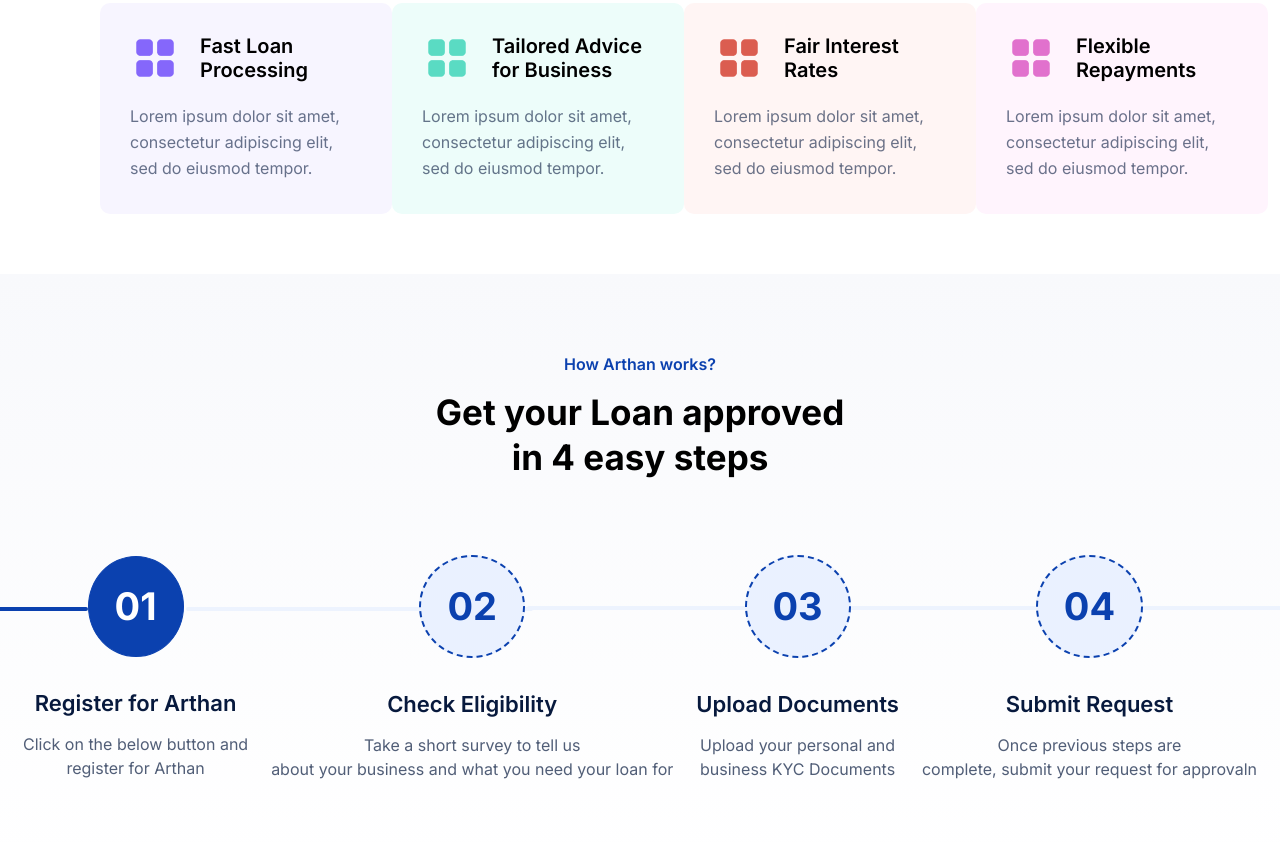
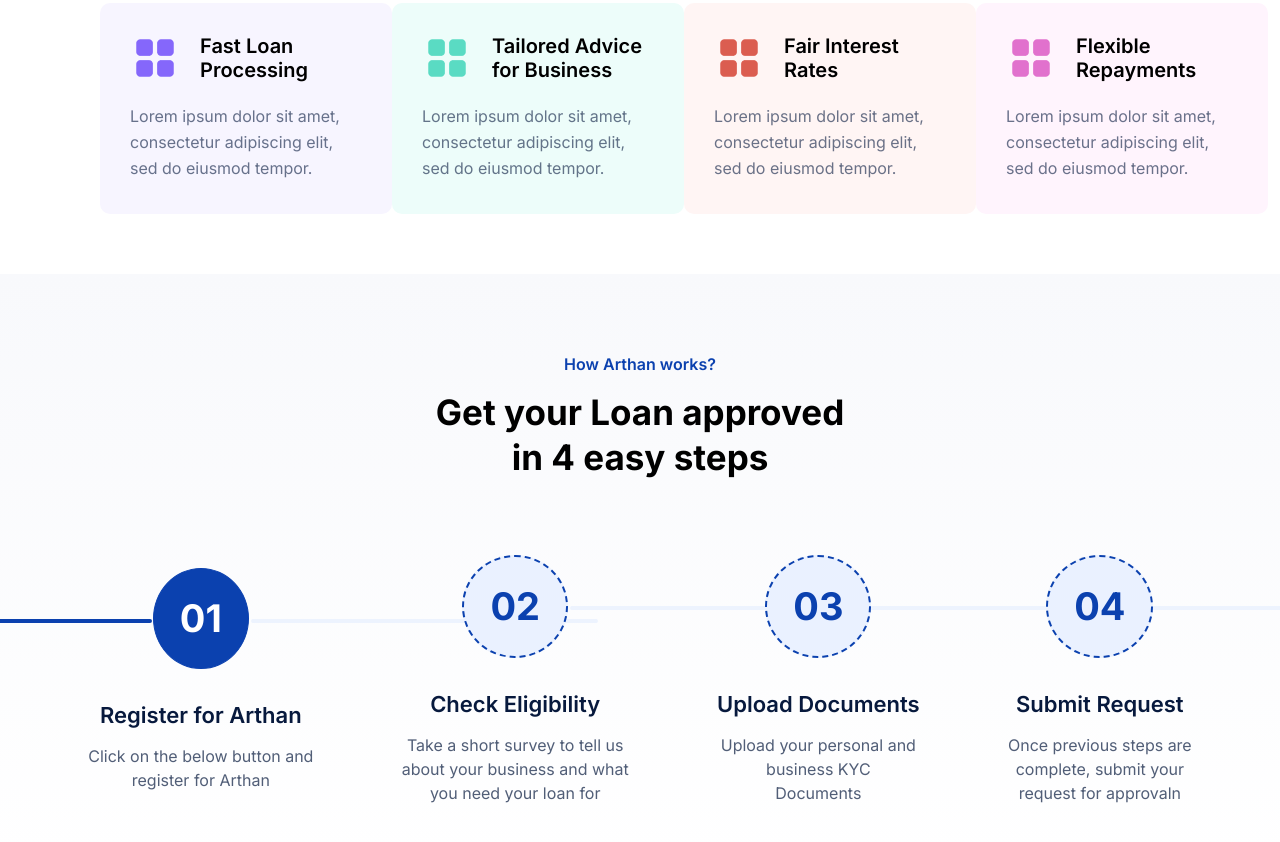
Before and after one commit to imsikun/Arthan-Finance-Website, a plain HTML site: page index.html in a window 1280 px wide. Shown: the part 1749-2591 px from the top of the page. Drawn offline with Linux system fonts and the light colour scheme.

Commit message:
some visiual changes

```diff
--- a/index.html
+++ b/index.html
@@ -126,22 +126,22 @@
         <h3>01</h3>
         <h1>Register for Arthan</h1>
         <p>Click on the below button and <br> register for Arthan</p>
-        <!-- <button class="btn signup">Sign up now</button> -->
+        <!-- <a href="#" class="sign_up">Sign up now <i class="fa-solid fa-arrow-right-long"></i></a> -->
       </div>
         <div class="first_desc dotted two cmn">
         <h3>02</h3>
         <h1>Check Eligibility</h1>
-        <p>Take a short survey to tell us <br> about your business and what  you need your loan for</p>
+        <p>Take a short survey to tell us <br> about your business and what <br>  you need your loan for</p>
       </div>
         <div class="first_desc dotted three cmn">
         <h3>03</h3>
         <h1>Upload Documents</h1>
-        <p>Upload your personal and <br> business KYC Documents</p>
+        <p>Upload your personal and <br> business KYC  <br> Documents</p>
       </div>
       <div class="first_desc dotted four cmn">
         <h3>04</h3>
         <h1>Submit Request</h1>
-        <p>Once previous steps are <br> complete, submit your request for approvaln</p>
+        <p>Once previous steps are <br> complete, submit your <br> request for approvaln</p>
       </div>
       </div>
     </section>
--- a/style.css
+++ b/style.css
@@ -251,9 +251,9 @@ nav {
   display: block;
   content: '';
   border: 2px solid #0b41af;
-  width: 106%;
+  width: 119%;
   position: absolute;
-  left: -174px;
+  left: -204px;
   top: 51px;
   border-radius: 100px;
 }
@@ -271,9 +271,9 @@ nav {
   display: block;
   content: '';
   border: 2px solid #edf3fe;
-  width: 84%;
+  width: 137%;
   position: absolute;
-  left: 256px;
+  left: 168px;
   top: 51px;
   border-radius: 100px;
 }
@@ -291,9 +291,9 @@ nav {
   display: block;
   content: '';
   border: 2px solid #edf3fe;
-  width: 74%;
+  width: 132%;
   position: absolute;
-  left: 222px;
+  left: 145px;
   top: 51px;
   border-radius: 100px;
 }
@@ -307,6 +307,10 @@ nav {
   text-align: center;
   font-size: 38px;
   line-height: 49px;
+}
+
+.desc_approve .fill a {
+  color: #0b41af;
 }
 .desc_approve .dotted h3 {
   border: 2px dashed #0b41af;
```
